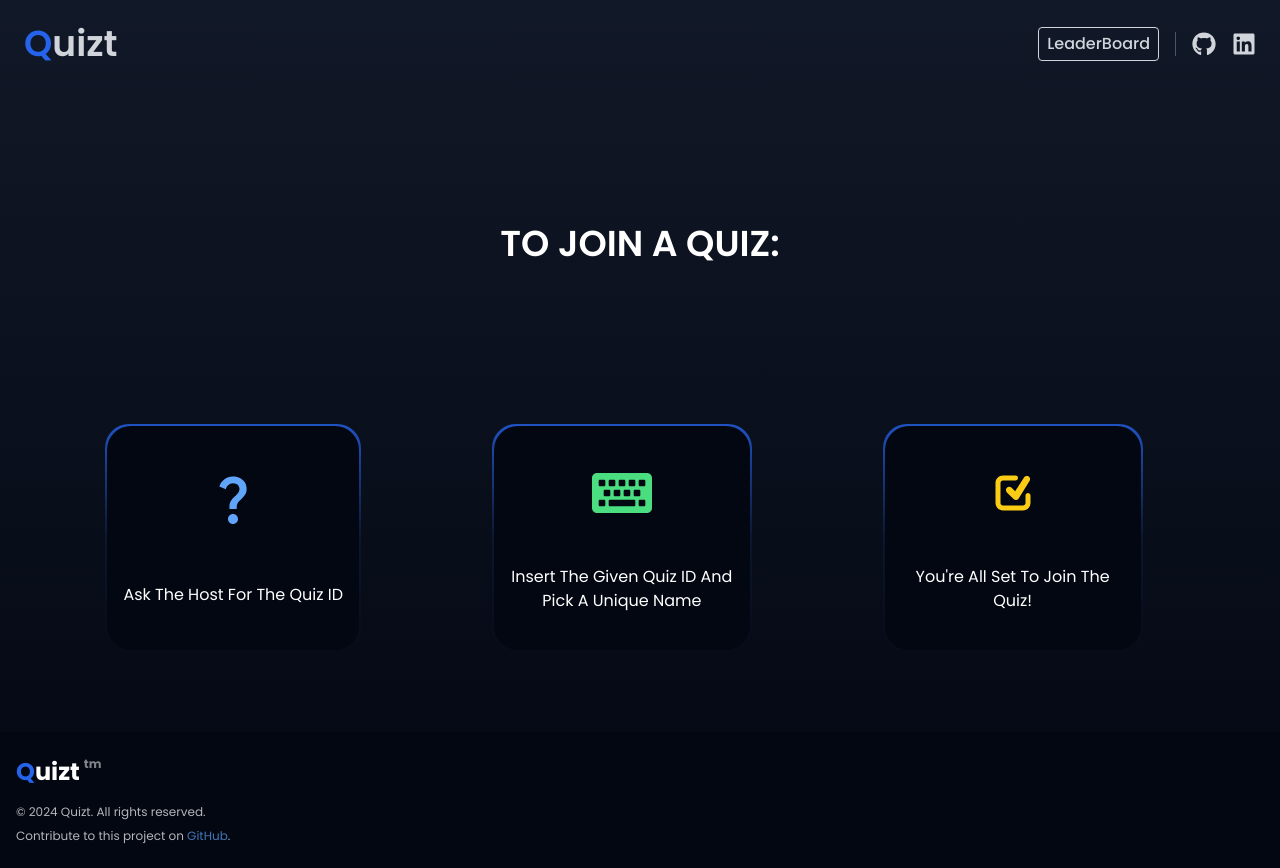
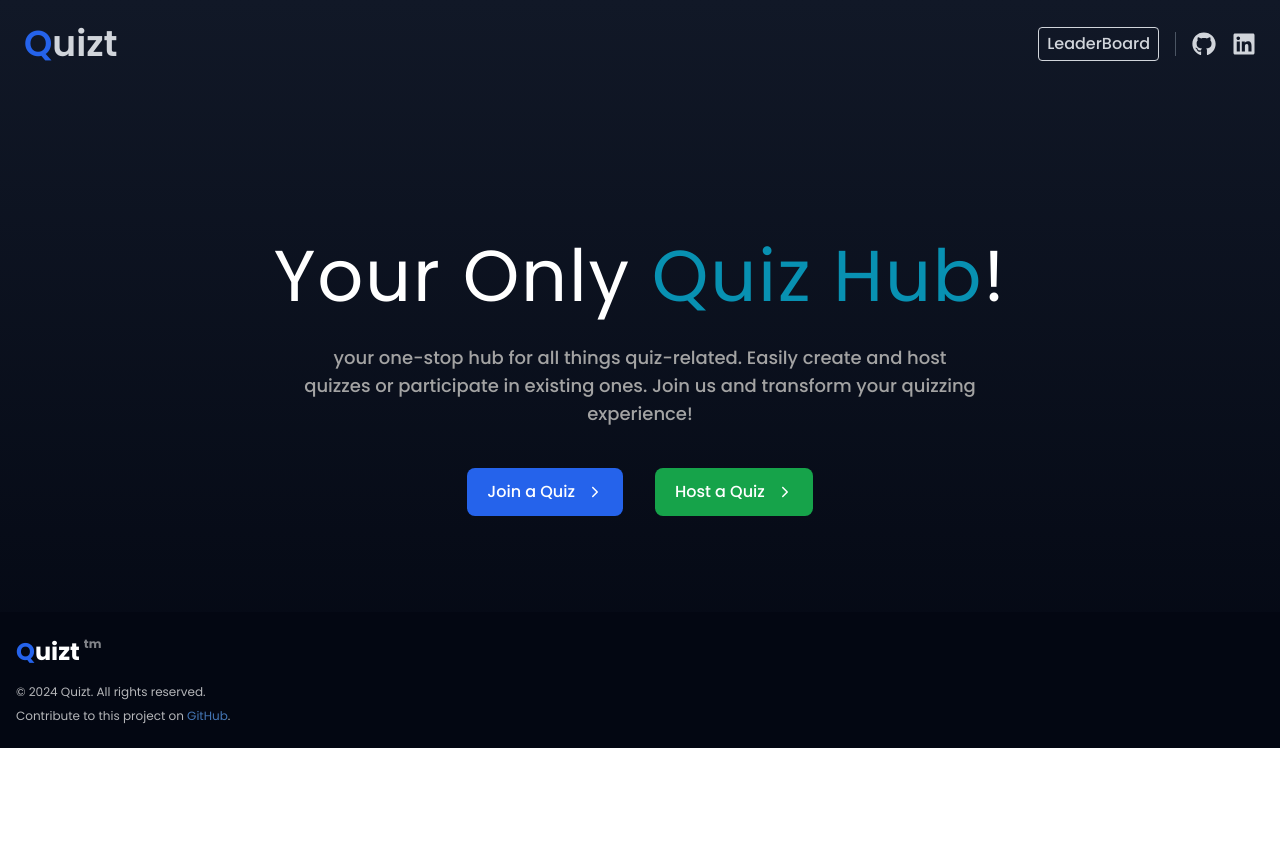
Before and after one commit to abdel-rahmanSalem/quizt, a React (Vite) app: page / in a window 1280 px wide. After the commit the page ends 800 px from the top, so only its background shows below. Built offline with nearby package versions, Linux system fonts and the light colour scheme.

Commit message:
Ref: HeroSection

```diff
--- a/src/components/LeaderboardForm.jsx
+++ b/src/components/LeaderboardForm.jsx
@@ -3,7 +3,7 @@ import useGlobal from "../contexts/useGlobal";
 import useToast from "../contexts/useToast";
 
 import HeaderText from "../components/HeaderText";
-import Button from "./ForwardButton";
+import Button from "../ui/ForwardButton";
 import DemoButton from "../components/DemoButton";
 
 function LeaderboardForm({ id, setId, setIsLoading, setScores }) {
--- a/src/components/QuestionForm.jsx
+++ b/src/components/QuestionForm.jsx
@@ -1,4 +1,4 @@
-import Button from "./ForwardButton";
+import Button from "../ui/ForwardButton";
 import Input from "../components/Input";
 
 function QuestionForm() {
--- a/src/components/QuizForm.jsx
+++ b/src/components/QuizForm.jsx
@@ -1,4 +1,4 @@
-import Button from "./ForwardButton";
+import Button from "../ui/ForwardButton";
 import Input from "./Input";
 
 function QuizForm() {
--- a/src/pages/Home.jsx
+++ b/src/pages/Home.jsx
@@ -1,13 +1,13 @@
 // import HomePageHeader from "../components/HomePageHeader";
 import HeroSection from "../ui/HeroSection";
-import Instructions from "../components/Instructions";
+// import Instructions from "../components/Instructions";
 
 function Home() {
   return (
-    <div className="max-w-7xl mx-auto pt-20 px-6">
+    <div className="max-w-7xl mx-auto pt-20 px-6 text-white">
       {/* <HomePageHeader /> */}
       <HeroSection />
-      <Instructions />
+      {/* <Instructions /> */}
     </div>
   );
 }
--- a/src/pages/QuizIdPage.jsx
+++ b/src/pages/QuizIdPage.jsx
@@ -2,7 +2,7 @@ import { useEffect, useState } from "react";
 import HeaderText from "../components/HeaderText";
 import { useNavigate } from "react-router-dom";
 import useUser from "../contexts/useUser";
-import Button from "../components/ForwardButton";
+import Button from "../ui/ForwardButton";
 import Loader from "../components/Loader";
 import DemoButton from "../components/DemoButton";
 
--- a/src/pages/QuizPage.jsx
+++ b/src/pages/QuizPage.jsx
@@ -1,7 +1,7 @@
 import { useEffect } from "react";
 import useUser from "../contexts/useUser";
 import { useNavigate } from "react-router-dom";
-import Button from "../components/ForwardButton";
+import Button from "../ui/ForwardButton";
 import Loader from "../components/Loader";
 
 function Quiz() {
--- a/src/pages/SummaryPage.jsx
+++ b/src/pages/SummaryPage.jsx
@@ -1,7 +1,7 @@
 import { useEffect } from "react";
 import { useNavigate } from "react-router-dom";
 import useUser from "../contexts/useUser";
-import Button from "../components/ForwardButton";
+import Button from "../ui/ForwardButton";
 import ExamSummary from "../components/ExamSummary";
 import { IoShareOutline } from "react-icons/io5";
 import CorrectedAnswers from "../components/CorrectedAnswers";
--- a/src/pages/UsernamePage.jsx
+++ b/src/pages/UsernamePage.jsx
@@ -1,6 +1,6 @@
 import HeaderText from "../components/HeaderText";
 import { useNavigate } from "react-router-dom";
-import Button from "../components/ForwardButton";
+import Button from "../ui/ForwardButton";
 import Loader from "../components/Loader";
 import useUser from "../contexts/useUser";
 import { useEffect, useState } from "react";
--- a/src/ui/AppLayout.jsx
+++ b/src/ui/AppLayout.jsx
@@ -4,7 +4,7 @@ import Navbar from "./Navbar";
 
 function AppLayout() {
   return (
-    <div className="bg-gradient-to-b from-gray-900 to-gray-950">
+    <div className="bg-gradient-to-b from-gray-900 to-gray-950 ">
       <Navbar />
       <Outlet />
       <Footer />
--- a/src/components/ForwardButton.jsx
+++ b/src/ui/ForwardButton.jsx
@@ -1,7 +1,7 @@
 import PropTypes from "prop-types";
 import { IoIosArrowForward } from "react-icons/io";
 
-function Button({ children, type, onClick, isDisabled = false }) {
+function ForwardButton({ children, type, onClick, isDisabled = false }) {
   const primaryClasses = "bg-blue-600 hover:bg-blue-500 ";
   const secondaryClasses = "hover:bg-green-500 bg-green-600";
 
@@ -20,11 +20,11 @@ function Button({ children, type, onClick, isDisabled = false }) {
   );
 }
 
-Button.propTypes = {
+ForwardButton.propTypes = {
   children: PropTypes.node.isRequired,
   type: PropTypes.oneOf(["primary", "secondary"]).isRequired,
   onClick: PropTypes.func,
   isDisabled: PropTypes.bool,
 };
 
-export default Button;
+export default ForwardButton;
--- a/src/ui/HeroSection.jsx
+++ b/src/ui/HeroSection.jsx
@@ -1,5 +1,27 @@
+import { Link } from "react-router-dom";
+import Button from "./ForwardButton";
+
 function HeroSection() {
-  return <div></div>;
+  return (
+    <div className="flex flex-col items-center justify-center my-24">
+      <h1 className="text-4xl sm:text-5xl lg:text-7xl text-center tracking-wide">
+        Your Only <span className="text-cyan-600">Quiz Hub</span>!
+      </h1>
+      <p className="mt-8 mx-2 text-base lg:text-lg text-center text-neutral-400 max-w-2xl font-medium">
+        your one-stop hub for all things quiz-related. Easily create and host
+        quizzes or participate in existing ones. Join us and transform your
+        quizzing experience!
+      </p>
+      <div className="flex justify-center items-center gap-8 mt-10">
+        <Link to="/quiz-id">
+          <Button type="primary">Join a Quiz</Button>
+        </Link>
+        <Link to="sign-in">
+          <Button type="secondary">Host a Quiz</Button>
+        </Link>
+      </div>
+    </div>
+  );
 }
 
 export default HeroSection;
```
